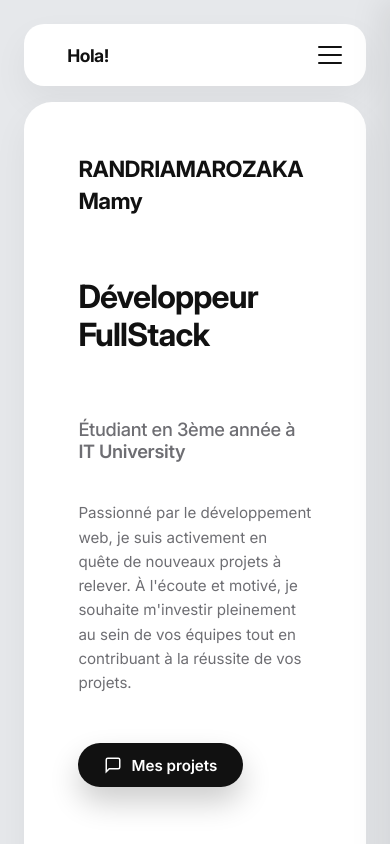
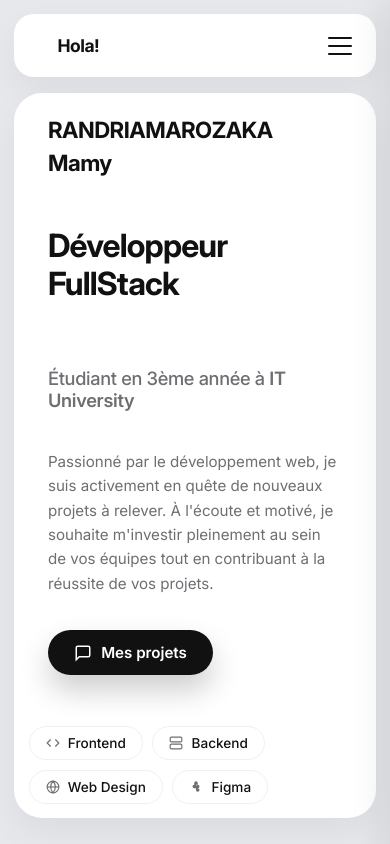
Before and after one commit to mamyR5/Portfolio, an Angular app: page / in a window 390 px wide. Built offline with nearby package versions, Linux system fonts and the light colour scheme.

Commit message:
responsiveness adjustment

```diff
--- a/src/app/components/layout/layout.scss
+++ b/src/app/components/layout/layout.scss
@@ -13,7 +13,7 @@ $shadow-soft: 0 15px 35px rgba(0, 0, 0, 0.05); // Ombre douce
   justify-content: center;
   align-items: flex-start;
   padding: 0.5rem;
-  margin: 1rem 1rem;
+  margin: 0.4rem 0.4rem;
   @media (min-width: 768px) {
     padding: 0.8rem;
   }
--- a/src/app/pages/home/home.scss
+++ b/src/app/pages/home/home.scss
@@ -18,14 +18,14 @@ $color-border: #f0f0f5;
 // La carte de profil blanche centrée
 .profile-card {
     border-radius: $radius-card;
-  padding: 1rem;
+    padding: 0 0.5rem 0.5rem 0.5rem;
     width: 100%;
-  max-width: 550px; // Largeur de lecture idéale
+    max-width: 560px; // Largeur de lecture idéale
     display: flex;
     flex-direction: column;
-  gap: 2.5rem;
+    gap: 2rem;
 
-@media (min-width: 768px) {
+    @media (min-width: 1000px) {
         max-width: 120rem; // On élargit la carte pour accueillir les deux colonnes
         flex-direction: row; // Devient horizontal : Colonne gauche et Colonne droite côte à côte
         justify-content: space-between;
@@ -41,8 +41,14 @@ $color-border: #f0f0f5;
 .profile-left {
     display: flex;
     flex-direction: column;
+    gap: 1.2rem;
+    margin: 1.2rem;
+
+    @media (min-width:768px) {
         gap: 2rem;
         margin: 2rem;
+    }
+
     flex: 1.3; // Prend un peu plus d'espace que la colonne des badges
 }
 
@@ -125,9 +131,10 @@ $color-border: #f0f0f5;
     .description {
         font-size: 0.95rem;
 
-    @media(min-width:768px){
+        @media(min-width:768px) {
             width: 36rem;
         }
+
         color: $color-gray-dark;
         line-height: 1.6;
         margin-top: 0.5rem;
@@ -175,7 +182,7 @@ $color-border: #f0f0f5;
     gap: 0.6rem;
     flex: 0.6;
 
-  @media (min-width: 768px) {
+    @media (min-width: 1000px) {
         display: grid;
         grid-template-columns: repeat(2, 1fr); // 2 colonnes égales
         gap: 0.8rem;
```
Lines whose indentation alone changed are shown as unchanged.
